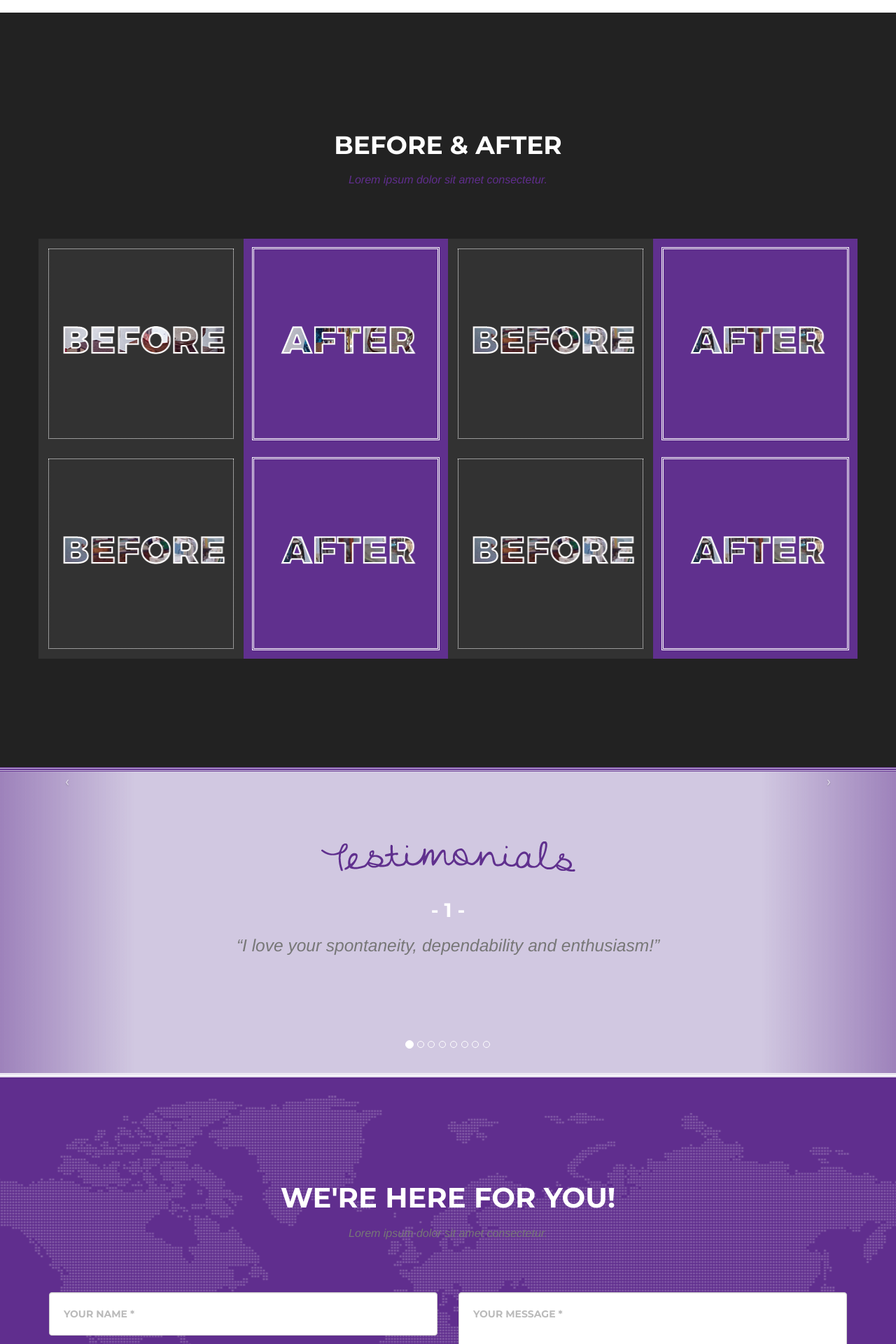
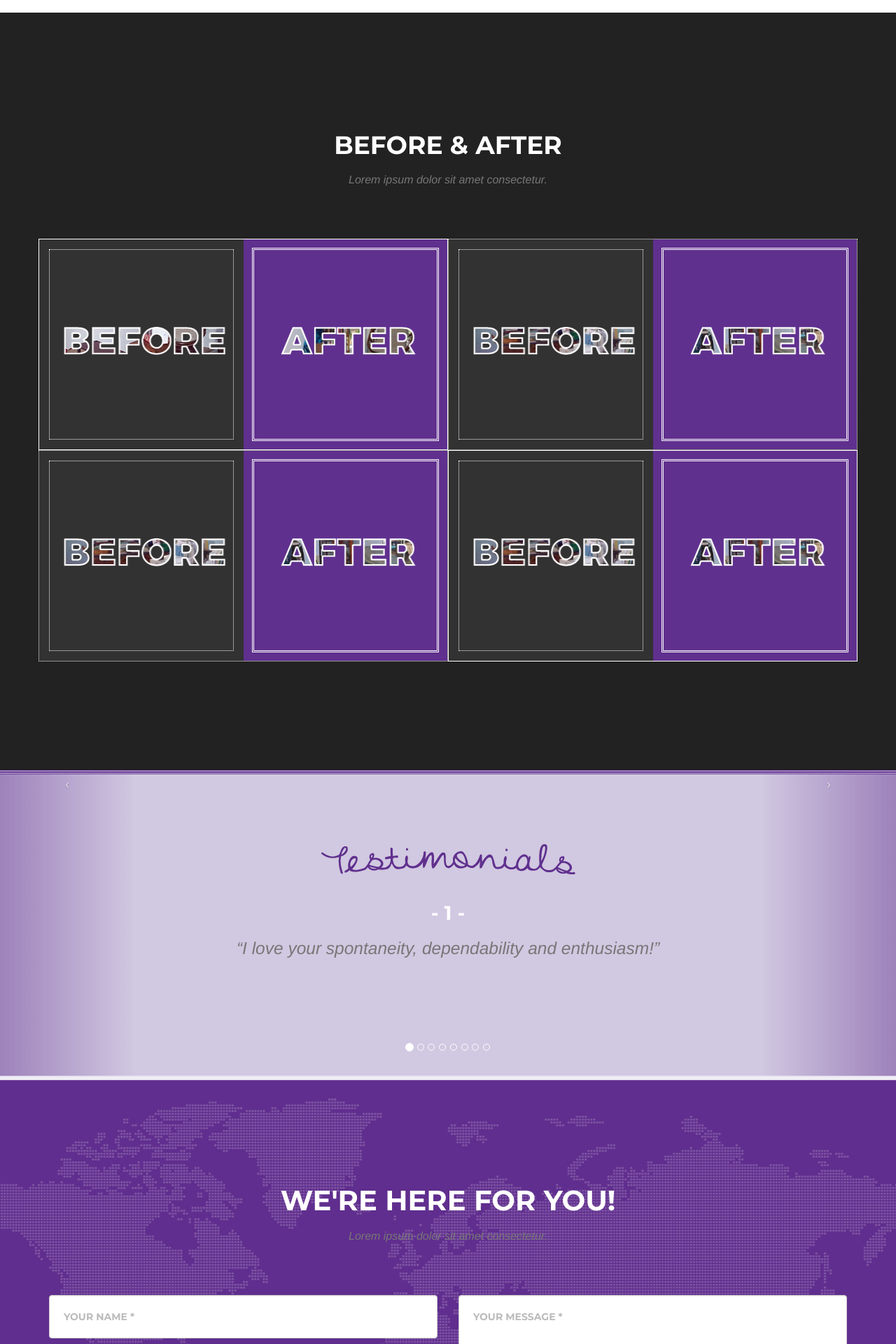
Before and after one commit to CJarrell/RO_WEBSITE, a PHP site: page / in a window 1280 px wide; the page is wider, and only the part inside the window is pictured. Shown: the part 4481-6401 px from the top of that part at 70% size. Run offline with PHP 8.4, Linux system fonts and the light colour scheme; some libraries are stand-ins or nearby versions; some web fonts are replaced.

Commit message:
Almost done styling b and a

```diff
--- a/css/r&o.css
+++ b/css/r&o.css
@@ -552,7 +552,17 @@ section#testimonials {
     color: #fff;
 }
 #beforeandafter h3{
-    color: #602E8E;
+    /*color: #602E8E;*/
+}
+#beforeandafter .ba-box-1{
+    padding-left: 0px;
+    padding-right: 0px;
+    border: 1.5px solid #fff;
+}
+#beforeandafter .ba-box-2{
+    padding-left: 0px;
+    padding-right: 0px;
+    border: 1.5px dotted #fff;
 }
 
 /*Before and After 1*/
@@ -658,7 +668,7 @@ section#testimonials {
         background-size: cover;
         padding-left: 0px;
         padding-right: 0px;
-        width: 25%;
+        width: 50%;
         height: 300px;
         box-shadow: inset 0px 0px 75px rgba(0,0,0,1);
     }
@@ -669,7 +679,7 @@ section#testimonials {
         background-size: cover;
         padding-left: 0px;
         padding-right: 0px;
-        width: 25%;
+        width: 50%;
         height: 300px;
         box-shadow: inset 0px 0px 75px rgba(255,255,255,0.4);
     }
@@ -681,7 +691,7 @@ section#testimonials {
         background-size: cover;
         padding-left: 0px;
         padding-right: 0px;
-        width: 25%;
+        width: 50%;
         height: 300px;
         box-shadow: inset 0px 0px 75px rgba(0,0,0,1);
     }
@@ -692,7 +702,7 @@ section#testimonials {
         background-size: cover;
         padding-left: 0px;
         padding-right: 0px;
-        width: 25%;
+        width: 50%;
         height: 300px;
         box-shadow: inset 0px 0px 75px rgba(255,255,255,0.4);
     }
@@ -704,7 +714,7 @@ section#testimonials {
         background-size: cover;
         padding-left: 0px;
         padding-right: 0px;
-        width: 25%;
+        width: 50%;
         height: 300px;
         box-shadow: inset 0px 0px 75px rgba(0,0,0,1);
     }
@@ -715,7 +725,7 @@ section#testimonials {
         background-size: cover;
         padding-left: 0px;
         padding-right: 0px;
-        width: 25%;
+        width: 50%;
         height: 300px;
         box-shadow: inset 0px 0px 75px rgba(255,255,255,0.4);
     }
@@ -727,7 +737,7 @@ section#testimonials {
         background-size: cover;
         padding-left: 0px;
         padding-right: 0px;
-        width: 25%;
+        width: 50%;
         height: 300px;
         box-shadow: inset 0px 0px 75px rgba(0,0,0,1);
     }
@@ -738,7 +748,7 @@ section#testimonials {
         background-size: cover;
         padding-left: 0px;
         padding-right: 0px;
-        width: 25%;
+        width: 50%;
         height: 300px;
         box-shadow: inset 0px 0px 75px rgba(255,255,255,0.4);
     }
--- a/home.html
+++ b/home.html
@@ -228,36 +228,37 @@
                 </div>
             </div>
             <!-- Before and After Gallery -->
-
             <div class="row">
+                <div class="col-sm-12 col-md-12 col-lg-6 ba-box-1">
                     <!-- Before and After 1 -->
-                <div class="col-sm-12 col-md-6 col-lg-3 be-animate before1">
+                    <div class="col-sm-12 col-md-6 col-lg-6 be-animate before1">
                         <div class="reveal-before clearfix">
                             <h2>BEFORE</h2>
                         </div>
                     </div>
-                <div class="col-sm-12 col-md-6 col-lg-3 af-animate after1">
-                    <div class="reveal-after clearfix">
-                        <h2>AFTER</h2>
-                    </div>
-                </div>
-
-                <!-- Before and After 2 -->
-                <div class="col-sm-12 col-md-6 col-lg-3 be-animate before2">
-                    <div class="reveal-before clearfix">
-                        <h2>BEFORE</h2>
-                    </div>
-                </div>
-                <div class="col-sm-12 col-md-6 col-lg-3 af-animate after2">
+                    <div class="col-sm-12 col-md-6 col-lg-6 af-animate after1">
                         <div class="reveal-after clearfix">
                             <h2>AFTER</h2>
                         </div>
                     </div>
                 </div>
 
+                <!-- Before and After 2 -->
+                <div class="col-sm-12 col-md-12 col-lg-6 ba-box-2">
+                    <div class="col-sm-12 col-md-6 col-lg-6 be-animate before2">
+                        <div class="reveal-before clearfix">
+                            <h2>BEFORE</h2>
+                        </div>
+                    </div>
+                    <div class="col-sm-12 col-md-6 col-lg-6 af-animate after2">
+                        <div class="reveal-after clearfix">
+                            <h2>AFTER</h2>
+                        </div>
+                    </div>
+                </div>
 
-            <div class="row">
                 <!-- Before and After 3 -->
+                <div class="col-sm-12 col-md-12 col-lg-6 ba-box-2">
                     <div class="col-sm-12 col-md-6 col-lg-3 be-animate before3">
                         <div class="reveal-before clearfix">
                             <h2>BEFORE</h2>
@@ -268,8 +269,10 @@
                             <h2>AFTER</h2>
                         </div>
                     </div>
+                </div>
 
                 <!-- Before and After 4 -->
+                <div class="col-sm-12 col-md-12 col-lg-6 ba-box-1">
                     <div class="col-sm-12 col-md-6 col-lg-3 be-animate before4">
                         <div class="reveal-before clearfix">
                             <h2>BEFORE</h2>
@@ -281,6 +284,8 @@
                         </div>
                     </div>
                 </div>
+            </div>
+
         </div>
     </section>
 
```
Lines whose indentation alone changed are shown as unchanged.
